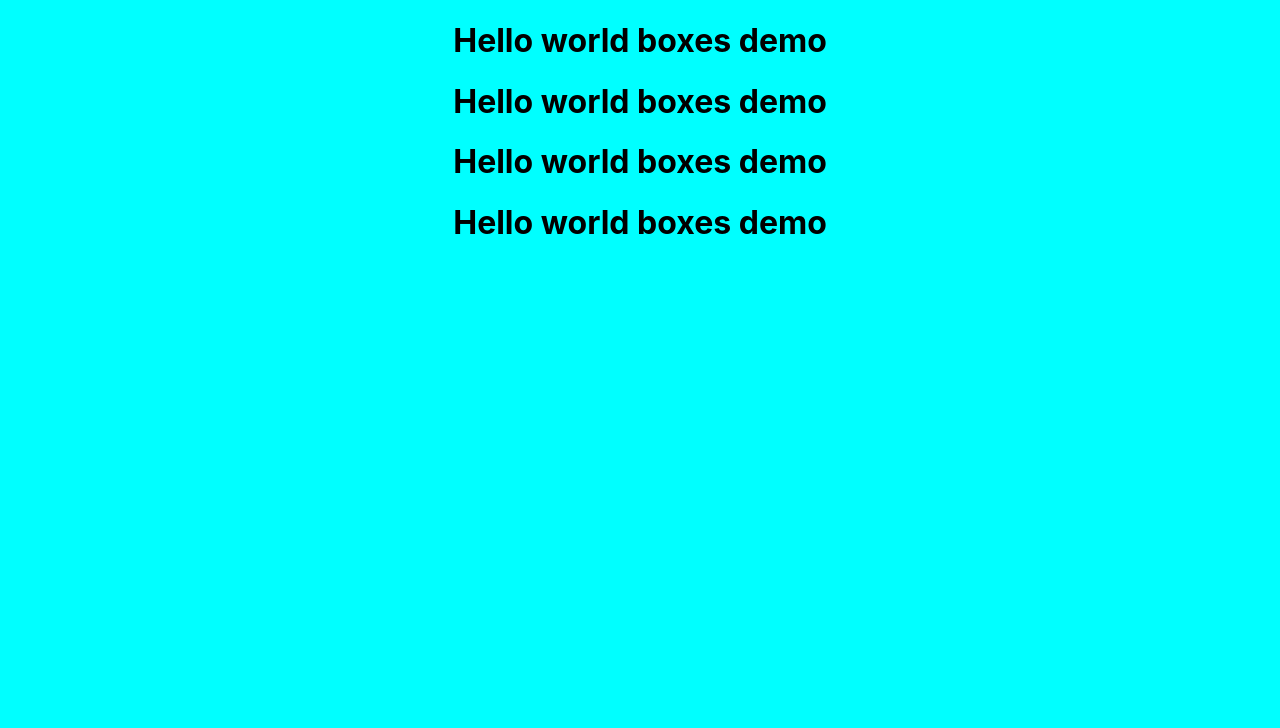
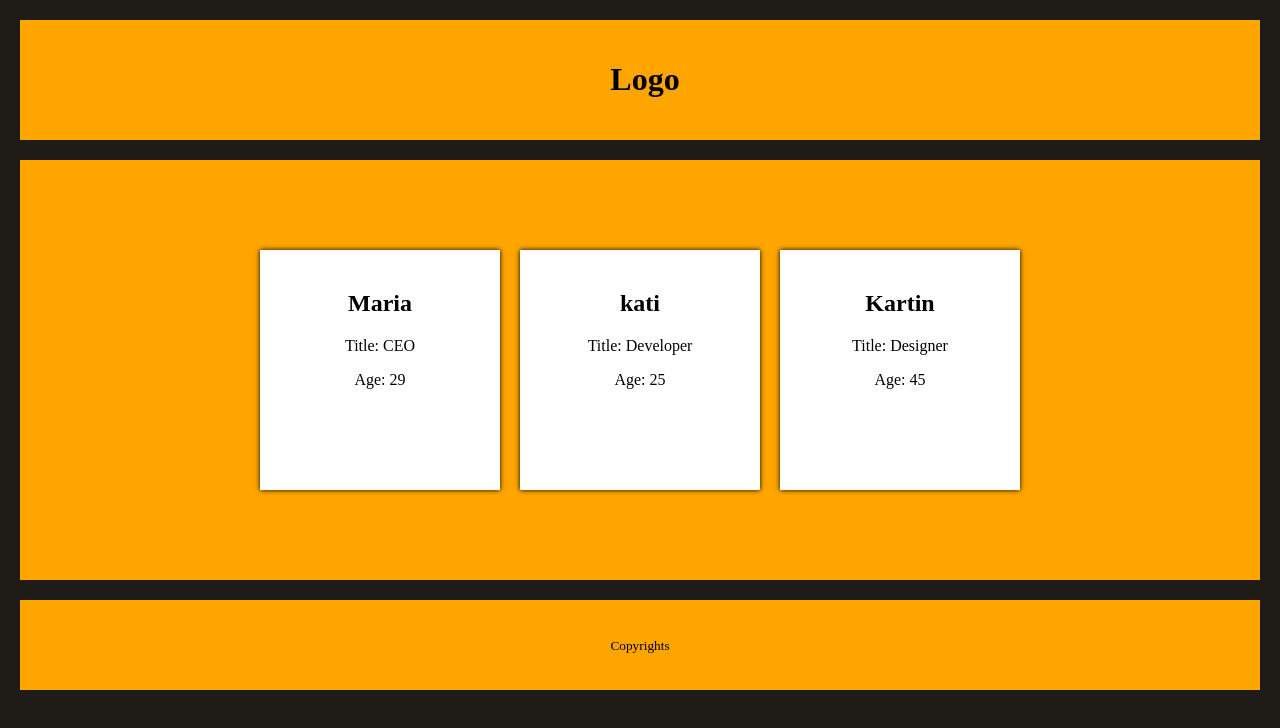
Before and after one commit to React21S/Boxes_Demo, a React (Create React App) app: page / in a window 1280 px wide. Shown: the top 728 px of the page. Built offline with nearby package versions, Linux system fonts and the light colour scheme.

Commit message:
added props

```diff
--- a/src/App.js
+++ b/src/App.js
@@ -1,15 +1,37 @@
 import './App.css';
 
+
+ const Box = (props)=>{
+   return (
+     <div className="box">
+      <div>
+        <h2>{props.name}</h2>
+        <p>Title: {props.title}  </p>
+        <p>Age: {props.age} </p>
+      </div>
+     </div>
+   )
+ }
 function App() {
   return (
     <div className="App">
       <div>
-      <h1>Hello world boxes demo</h1>
-      <h1>Hello world boxes demo</h1>
-      </div>
-      <div>
-      <h1>Hello world boxes demo</h1>
-      <h1>Hello world boxes demo</h1>
+      <header>
+        <h1>Logo</h1>
+    </header>
+    <main>
+    <Box name = "Maria" title = "CEO" age = "29"/>
+    <Box name = "kati" title = "Developer" age = "25"/>
+    <Box name = "Kartin" title = "Designer" age = "45"/>
+    </main>
+    <footer>
+        <p>
+            <small>
+            Copyrights
+            </small>
+        </p>
+
+        </footer>
       </div>
     </div>
   );
--- a/src/index.css
+++ b/src/index.css
@@ -5,10 +5,45 @@ body {
     sans-serif;
   -webkit-font-smoothing: antialiased;
   -moz-osx-font-smoothing: grayscale;
-  background-color: aqua;
 }
 
 code {
   font-family: source-code-pro, Menlo, Monaco, Consolas, 'Courier New',
     monospace;
 }
+
+/* code for boxes */
+
+body{
+  background-color: #1f1c18;
+  font-family: 'Times New Roman', Times,serif;
+
+}
+header,
+main,
+footer{
+  background-color:orange;
+  margin: 20px;
+  padding: 20px;
+}
+h1{
+  padding-left: 10px;
+}
+main{
+  display: flex;
+  flex-wrap: wrap;
+  padding: 5rem 2rem;
+  justify-content: center;
+}
+
+.box{
+  background-color: white;
+  padding: 20px;
+  margin: 10px;
+  width: 200px;
+  height: 200px;
+  text-align: center;
+  box-shadow: 0 0 5px #000000;
+  justify-items: center;
+  align-items: center;
+}
```
